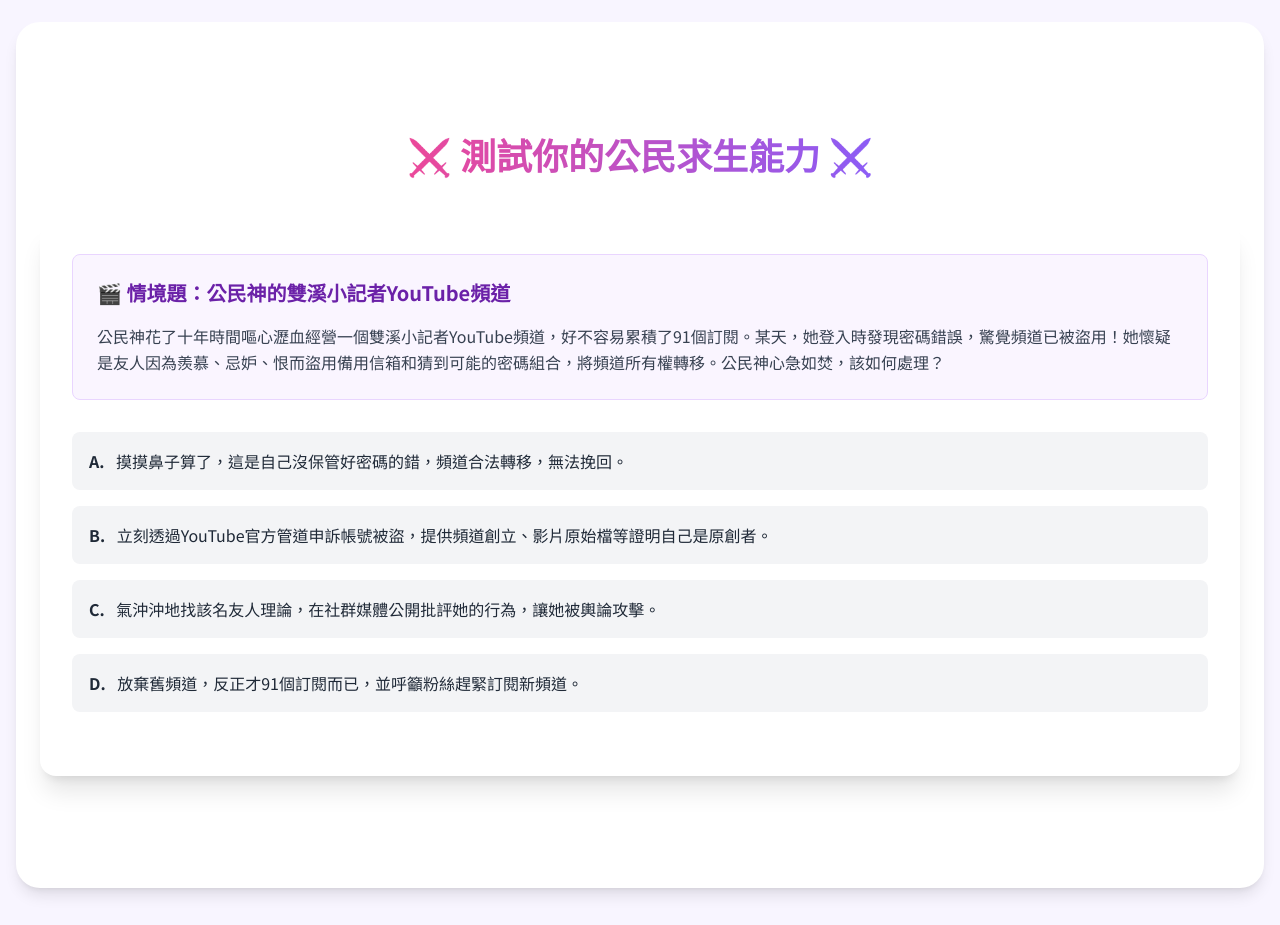
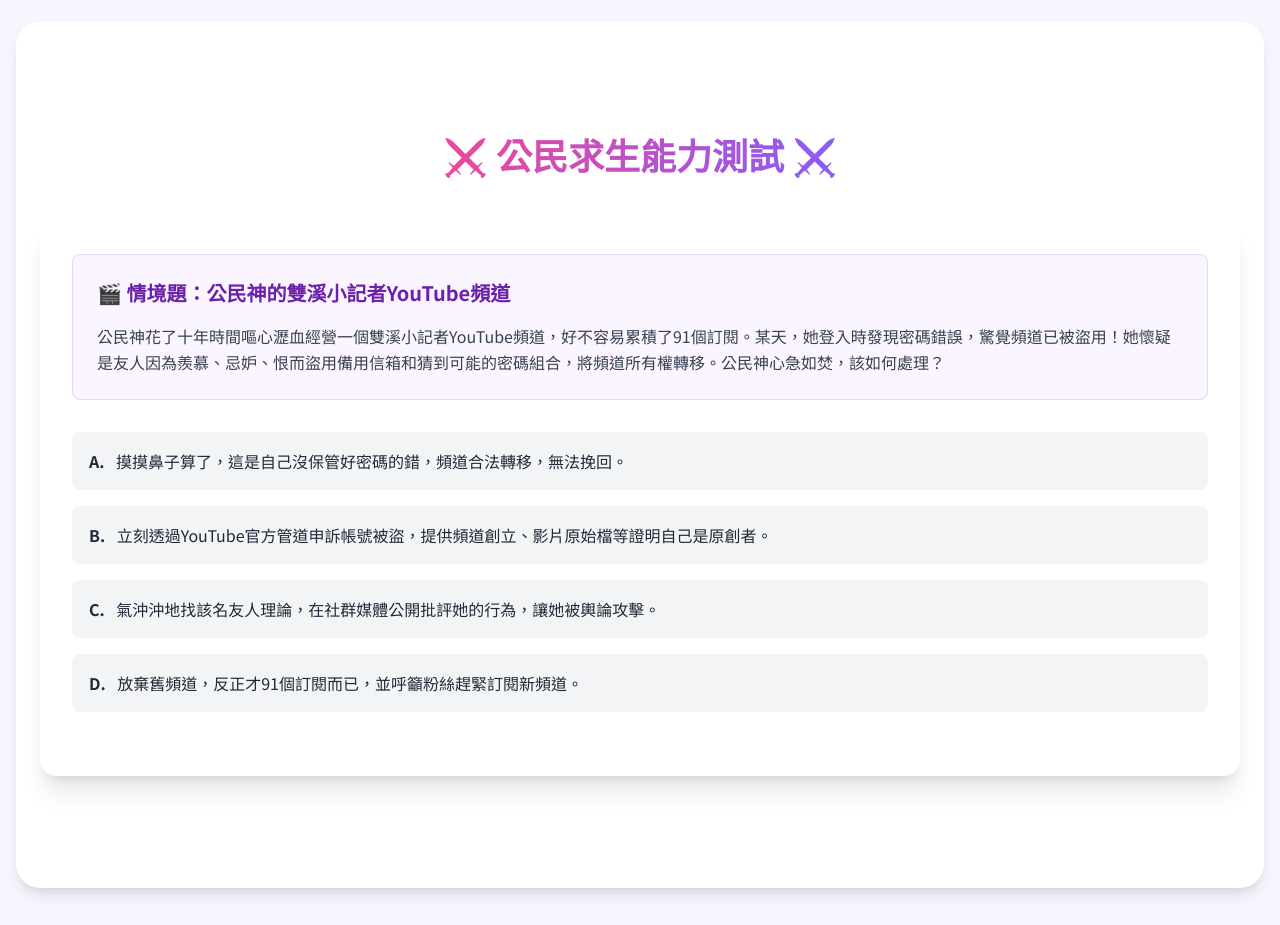
Before and after one commit to gongminshenliyuchiutiger/civicedushen, a plain HTML site: page index.html in a window 1280 px wide. Shown: the part 4160-5085 px from the top of the page. Drawn offline with nearby package versions, Linux system fonts and the light colour scheme.

Commit message:
202504182334A

```diff
--- a/index.html
+++ b/index.html
@@ -795,7 +795,7 @@
         <!-- Interactive Quiz Section -->
         <section id="quiz" class="mb-20 fade-in rounded-3xl shadow-lg overflow-hidden">
              <h2 class="text-4xl font-bold mb-12 text-center pt-12">
-                <span class="gradient-text">⚔️ 測試你的公民求生能力 ⚔️</span>
+                <span class="gradient-text">⚔️ 公民求生能力測試 ⚔️</span>
             </h2>
 
             <div class="bg-white rounded-2xl shadow-xl p-8 mx-6 mb-12">
```
